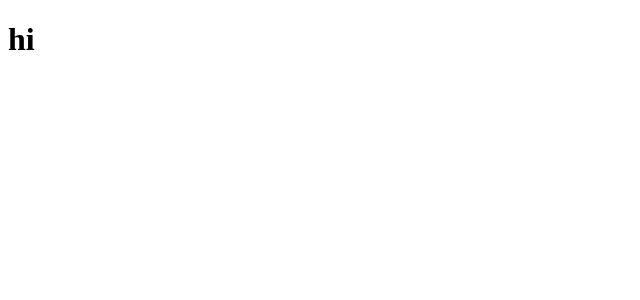
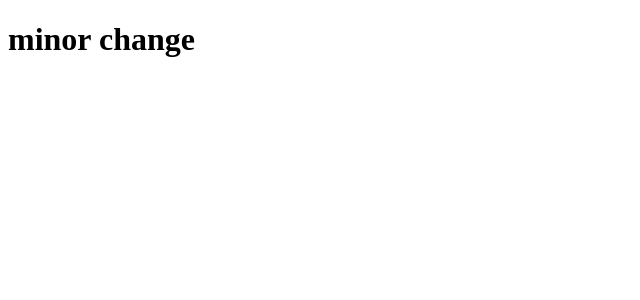
Before and after one commit to Decpwnz/recipe-app, a React (Vite) app in the folder client/: page / in a window 1280 px wide. Shown: the top 300 px of the page, without its empty margins (0-640 px from the left). Built offline with nearby package versions, Linux system fonts and the light colour scheme.

Commit message:
change h1

```diff
--- a/client/src/App.tsx
+++ b/client/src/App.tsx
@@ -1,7 +1,7 @@
 function App() {
   return (
     <>
-      <h1>hi</h1>
+      <h1>minor change</h1>
     </>
   )
 }
```
